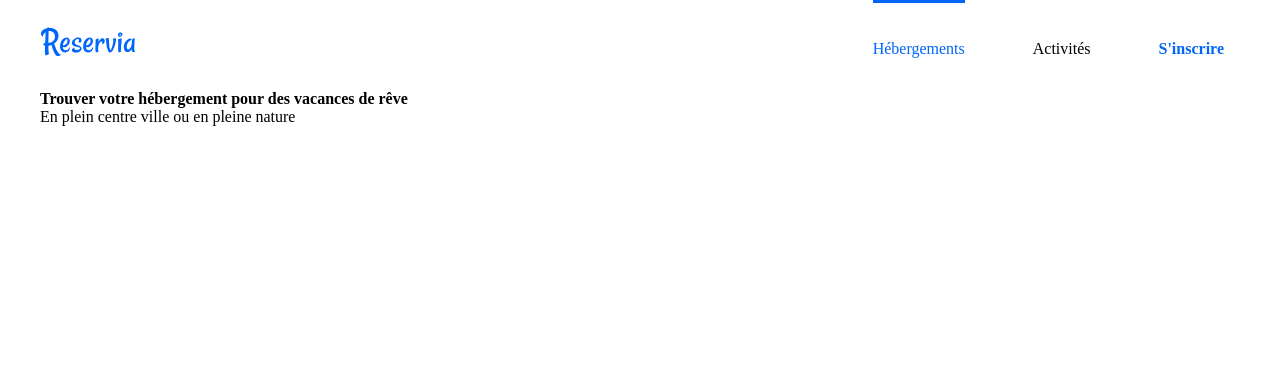
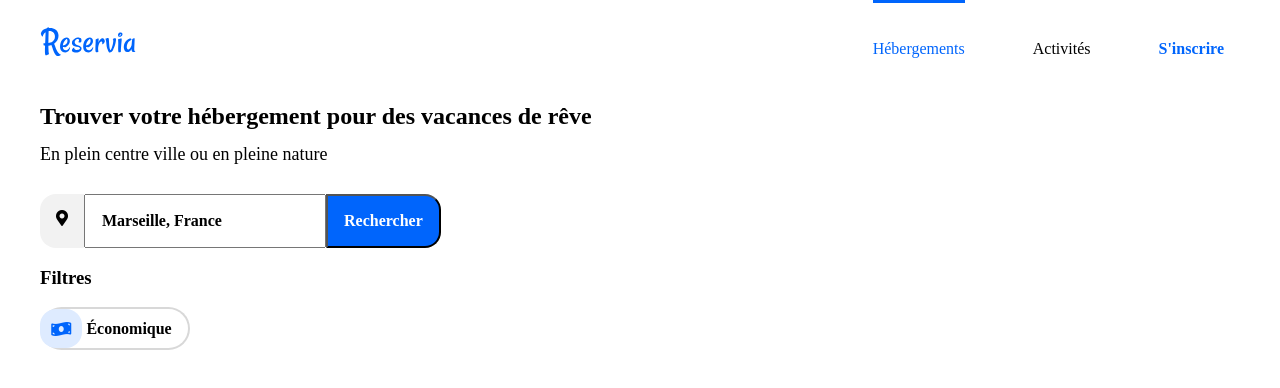
Before and after one commit to nitatemic/Reservia, a plain HTML site: page index.html in a window 1280 px wide. Drawn offline with Linux system fonts and the light colour scheme; a web font is replaced by a local one.

Commit message:
First filter

```diff
--- a/css/styles.css
+++ b/css/styles.css
@@ -10,8 +10,6 @@ header {
         justify-content: space-between;
         align-items: center;
 }
-
-
 
 nav{
         margin : 1rem;
@@ -45,3 +43,76 @@ nav a:hover {
 .signUp:hover{
         border-top: none;
 }
+
+p {
+        line-height: 1.5;
+        font-size: 1.5rem;
+}
+
+#subtitle       {
+        font-size: 75%;
+}
+
+.searchbox{
+        display: flex;
+}
+#pin {
+        background-color : #F2F2F2;
+        padding : 1rem;
+        border-bottom-left-radius: 1rem;
+        border-top-left-radius: 1rem;
+        margin: 0;
+
+}
+
+input[type=text] {
+    font-size: inherit;
+    font-family: Raleway;
+    font-weight: bolder;
+    margin: 0;
+    height : 1;
+    padding : 1rem;
+}
+
+input[type=submit]      {
+        background-color :#0065FC;
+        color: white;
+        font-size: inherit;
+        font-family: Raleway;
+        font-weight: bolder;
+        border-bottom-right-radius: 1rem;
+        border-top-right-radius: 1rem;
+        margin : 0;
+        height : 1;
+        padding : 1rem;
+}
+
+.fa-money-bill-wave {
+        color: #0065FC;
+        background-color: #DEEBFF;
+        padding: 0.7rem;
+        border-radius: 50%;
+        -webkit-border-radius: 50%;
+        -moz-border-radius: 50%;
+        -ms-border-radius: 50%;
+        -o-border-radius: 50%;
+        -webkit-border-radius: 1rem;
+}
+
+.filter {
+        display: inline-block ;
+        padding-right: 1rem;
+        border: 2px #d8d8d8 solid;
+        border-left: none;
+        border-radius: 2rem;
+        -webkit-border-radius: 2rem;
+        -moz-border-radius: 2rem;
+        -ms-border-radius: 2rem;
+        -o-border-radius: 2rem;
+        font-weight: bold;
+}
+
+.filter:hover {
+        background-color: #DEEBFF;
+        transition-duration: 0.3s;
+}
--- a/index.html
+++ b/index.html
@@ -9,6 +9,7 @@
         <meta name="author" content="Alexandre de Lemeny-Makedone">
         <meta name="viewport" content="width=device-width, initial-scale=1.0">
         <link rel="stylesheet" href="https://use.typekit.net/lcu2gxi.css">
+        <link rel="stylesheet" href="https://cdnjs.cloudflare.com/ajax/libs/font-awesome/5.15.2/css/all.min.css" integrity="sha512-HK5fgLBL+xu6dm/Ii3z4xhlSUyZgTT9tuc/hSrtw6uzJOvgRr2a9jyxxT1ely+B+xFAmJKVSTbpM/CuL7qxO8w==" crossorigin="anonymous" />
     </head>
     <body>
         <header>
@@ -20,7 +21,22 @@
             </nav>
         </header>
 
-        <p><b>Trouver votre hébergement pour des vacances de rêve</b><br>En plein centre ville ou en pleine nature</p>
-        </div>
+        <p><b>Trouver votre hébergement pour des vacances de rêve</b><br><span id="subtitle">En plein centre ville ou en pleine nature</span></p>
+            <form class="searchbox">
+                <i id="pin" class="fas fa-map-marker-alt"></i>
+                <input id="search" type="text" name="search" Value="Marseille, France"/>
+                <input type="submit" value="Rechercher">
+            </form>
+
+            <div id="filters">
+                <h3>Filtres</h3>
+                <div class="filter">
+                    <span class="filterIcon">
+                        <i class="fas fa-money-bill-wave"></i>
+                    </span>
+                    Économique
+
+                </div>
+            </div>
     </body>
 </html>
```
